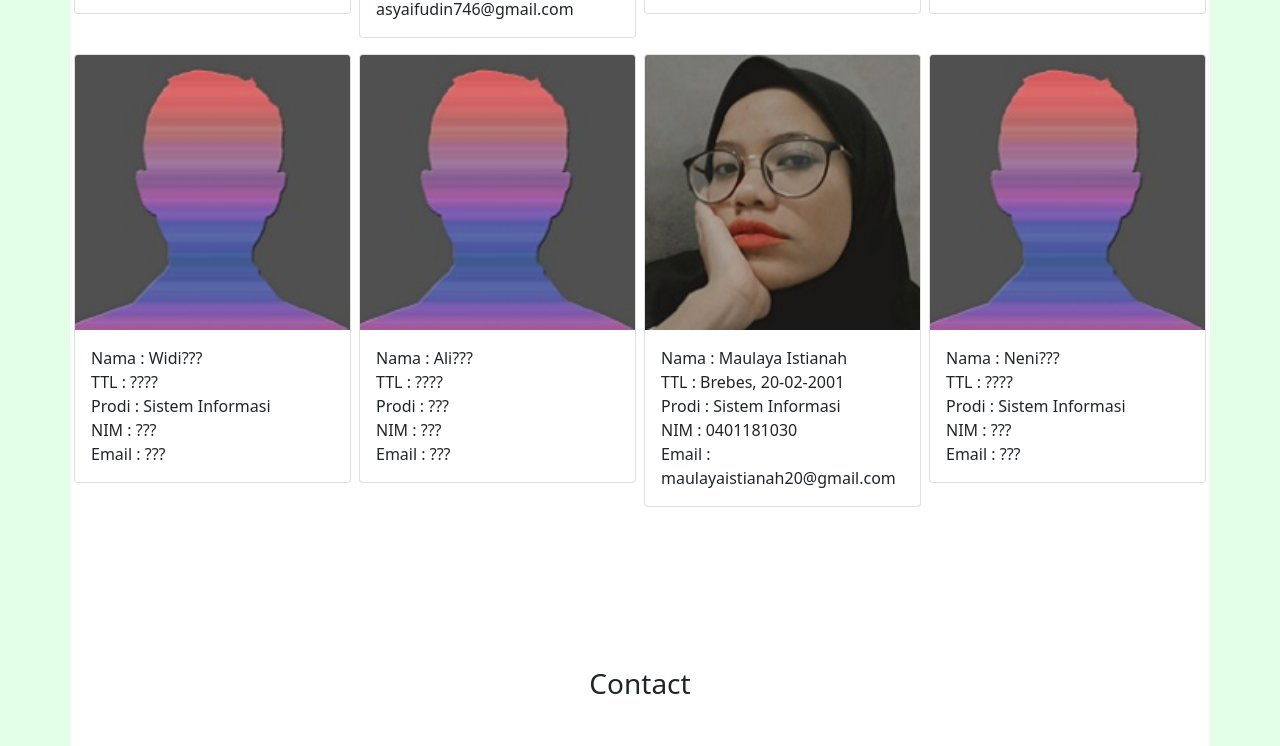
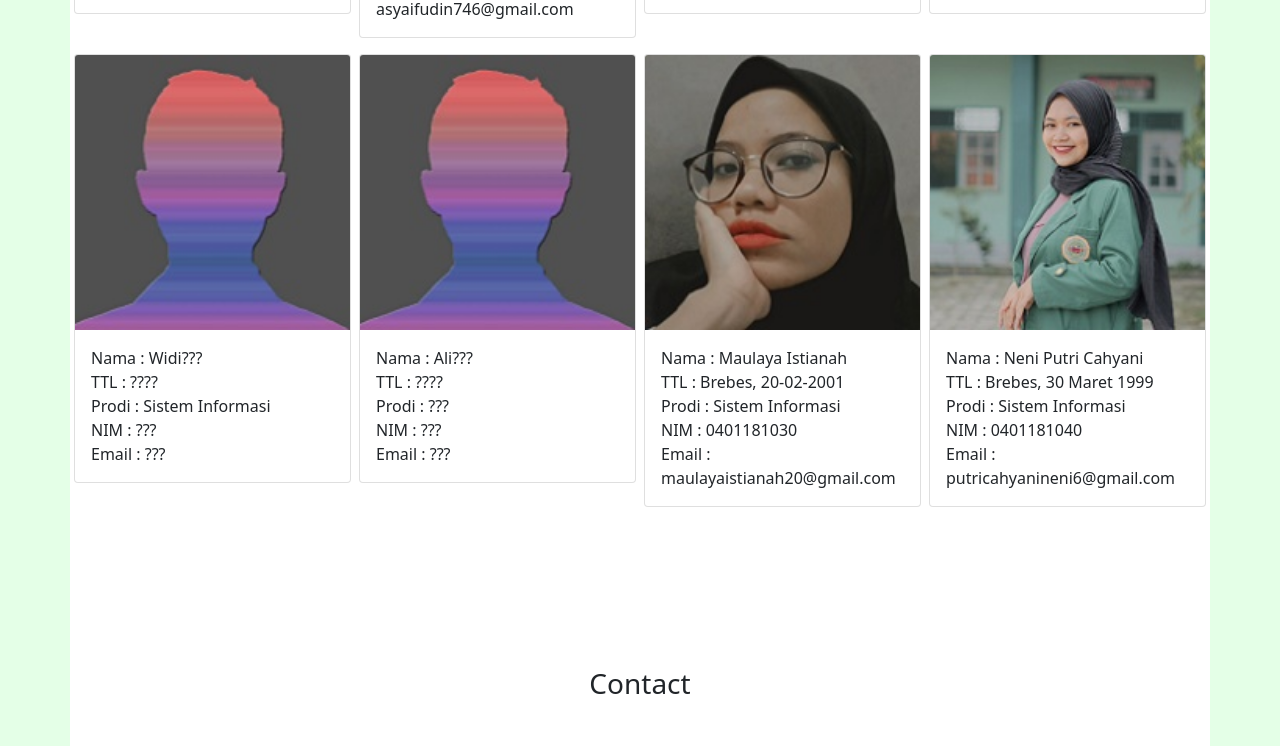
Before and after one commit to bangroy20/kknTegalwangi, a plain HTML site: page index.html in a window 1280 px wide. Shown: the part 4119-4865 px from the top of the page. Drawn offline with nearby package versions, Linux system fonts and the light colour scheme.

Commit message:
+anggota

```diff
--- a/index.html
+++ b/index.html
@@ -314,14 +314,14 @@
             </div>
             <div class="col-md-3 col-6 mb-3 px-1">
               <div class="card">
-                <img src="silll.jpg" class="card-img-top" alt="..." />
+                <img src="anggota/neni.jpg" class="card-img-top" alt="..." />
                 <div class="card-body">
                   <p class="card-text">
-                    Nama : Neni??? <br />
-                    TTL : ???? <br />
+                    Nama : Neni Putri Cahyani <br />
+                    TTL : Brebes, 30 Maret 1999 <br />
                     Prodi : Sistem Informasi <br />
-                    NIM : ???<br />
-                    Email : ???
+                    NIM : 0401181040<br />
+                    Email : putricahyanineni6@gmail.com
                   </p>
                 </div>
               </div>
```
Also changed, not shown: anggota/neni.jpg (added).
